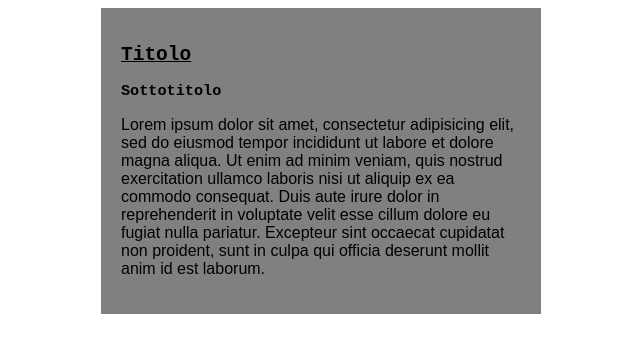
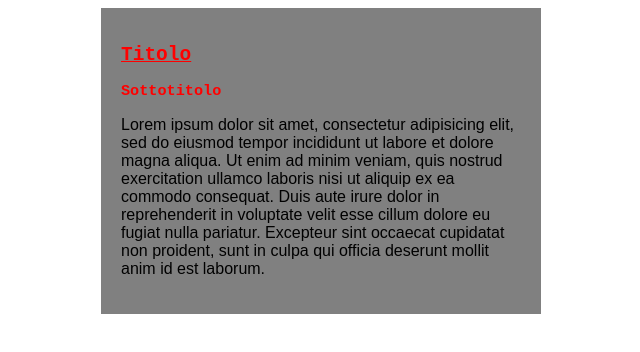
Before and after one commit to vito-g/html-sass-first, a website: page sass-first/index.html in a window 1280 px wide. Shown: the whole page, without its empty margins (319-959 px from the left). Drawn offline with Linux system fonts and the light colour scheme.

Commit message:
H1, H2: Stesso Colore a mezzo var

```diff
--- a/sass-first/src/app.scss
+++ b/sass-first/src/app.scss
@@ -15,10 +15,12 @@ $title-color: red;
     &-title {
       text-decoration: underline;
       font-family: monospace;
+      color: $title-color;
     }
 
     &-subtitle {
       font-family: monospace;
+      color: $title-color;
     }
   }
 }
```
Also changed, not shown: sass-first/dist/app.css.
